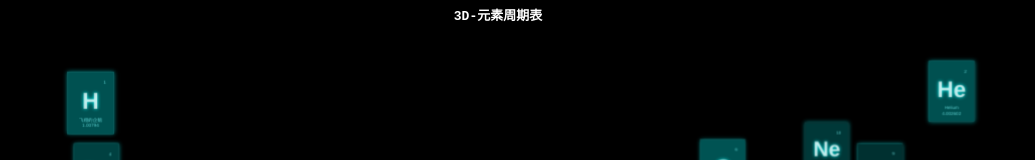
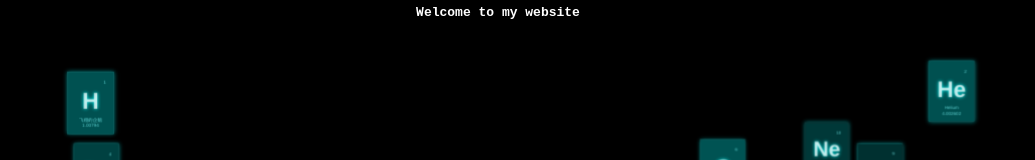
Before and after one commit to dangvandang/Heroku-v2ray, a plain HTML site: page nginx/static-html/index.html in a window 1280 px wide. Shown: the top 160 px of the page, without its empty margins (147-1182 px from the left). Drawn offline with Linux system fonts and the light colour scheme.

Commit message:
Update index.html

```diff
--- a/nginx/static-html/index.html
+++ b/nginx/static-html/index.html
@@ -3,7 +3,7 @@
 <head>
 	<meta charset="utf-8">
 	<meta name="viewport" content="width=device-width, user-scalable=no, minimum-scale=1.0, maximum-scale=1.0">
-	<title>3D元素周期表</title>
+	<title>Welcome to my  website</title>
 
 	<script>
 		function fangdajing() {
@@ -118,7 +118,7 @@
 <script src="js/CSS3DRenderer.js"></script>
 
 <div id="container"></div>
-<div id="info">3D-元素周期表</div>
+<div id="info">Welcome to my  website</div>
 <div id="menu">
 	<button id="table">表面</button>
 	<button id="sphere">球体</button>
```
